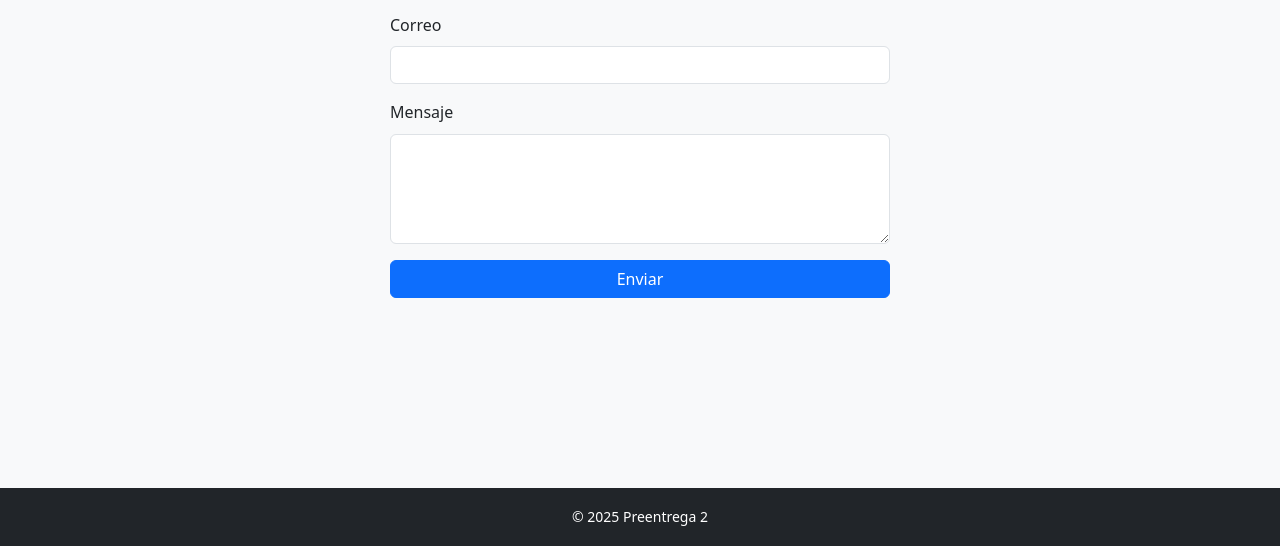
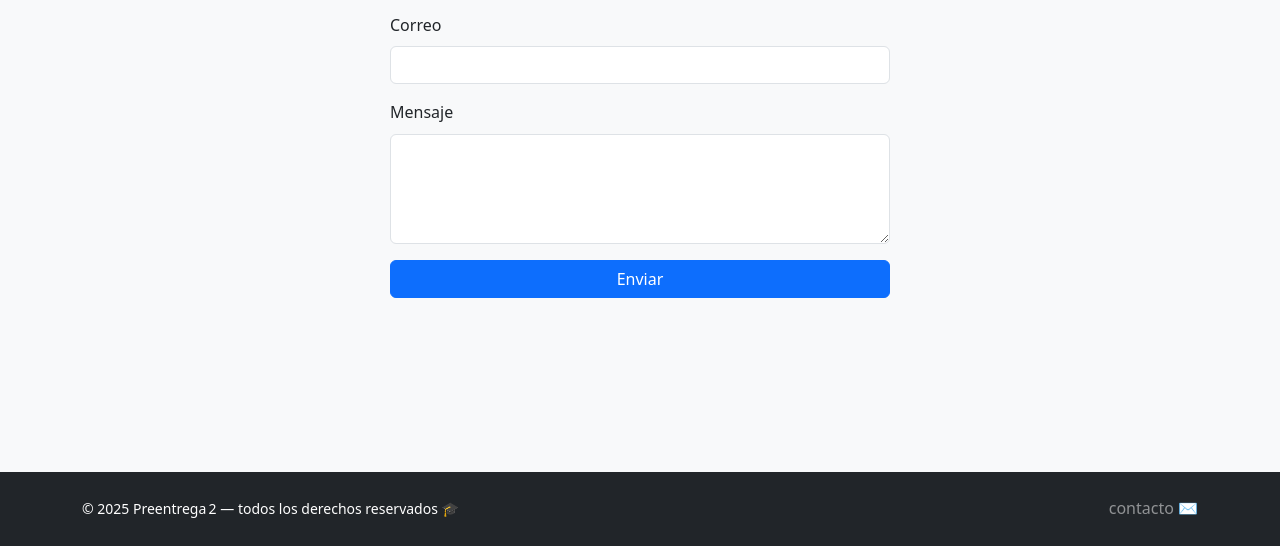
Before and after one commit to VladimirGonzalez/preentrega3, a plain HTML site: page pages/contacto.html in a window 1280 px wide. Shown: the part 254-800 px from the top of the page. Drawn offline with nearby package versions, Linux system fonts and the light colour scheme.

Commit message:
(fix footer)

```diff
--- a/pages/contacto.html
+++ b/pages/contacto.html
@@ -49,9 +49,17 @@
     </form>
   </main>
 
-  <footer class="bg-dark text-white text-center py-3">
-    <small>&copy; 2025 Preentrega 2</small>
-  </footer>
+<footer class="bg-dark text-white py-4">
+  <div class="container d-flex flex-column flex-md-row justify-content-between align-items-center">
+    <small class="mb-2 mb-md-0">
+      &copy; 2025 Preentrega 2 — todos los derechos reservados 🎓
+    </small>
+    <a href="mailto:vladimir.gonzalez.352@hotmail.com" class="text-decoration-none text-white-50">
+      contacto&nbsp;<span class="text-white">✉️</span>
+    </a>
+  </div>
+</footer>
+
 
   <script src="https://cdn.jsdelivr.net/npm/bootstrap@5.3.3/dist/js/bootstrap.bundle.min.js"></script>
 </body>
```
Also changed, not shown: index.html (+11 -3 lines), pages/cursoHTML.html (+11 -3 lines), pages/cursos.html (+11 -3 lines), pages/nosotros.html (+11 -3 lines).
